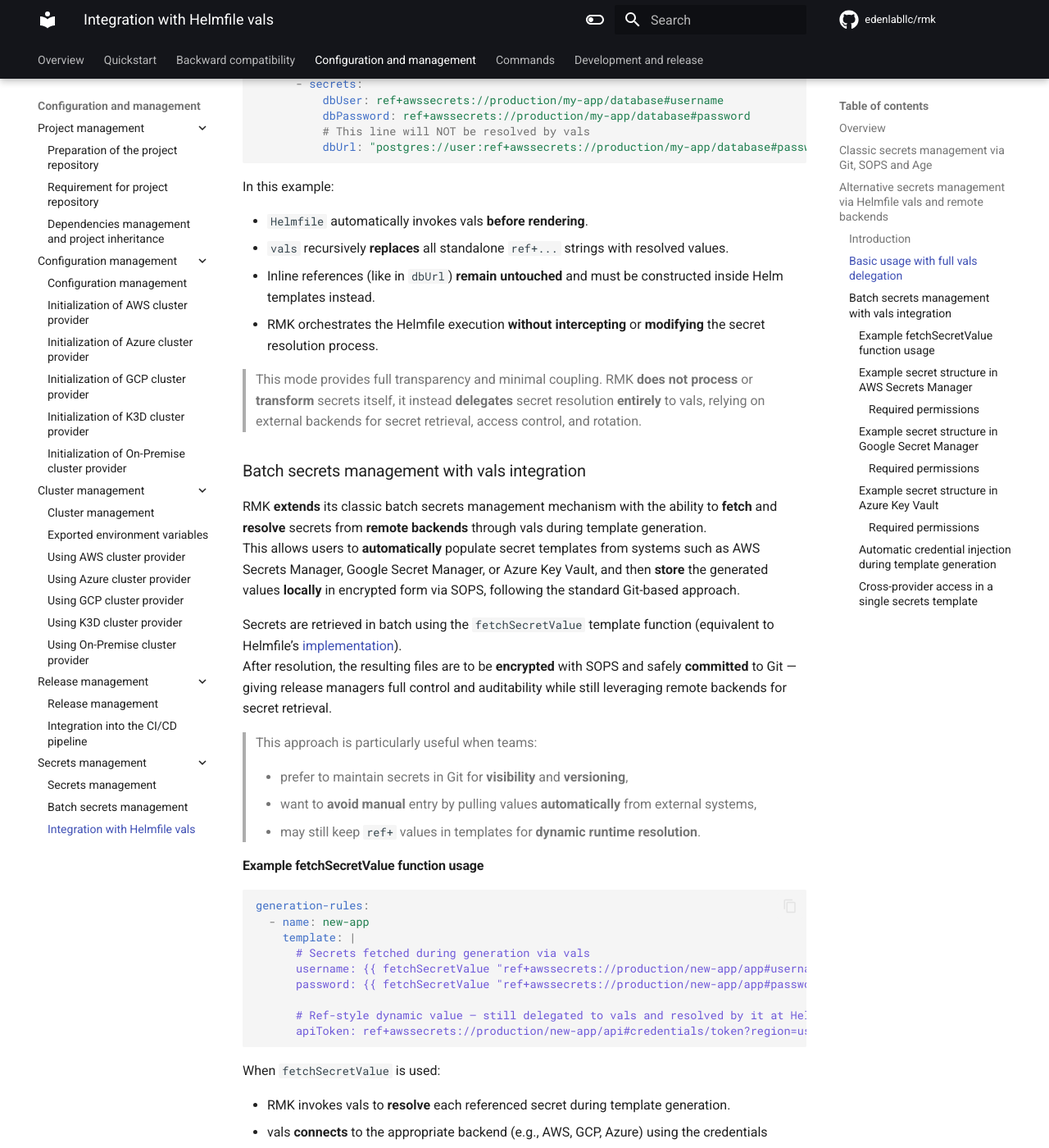
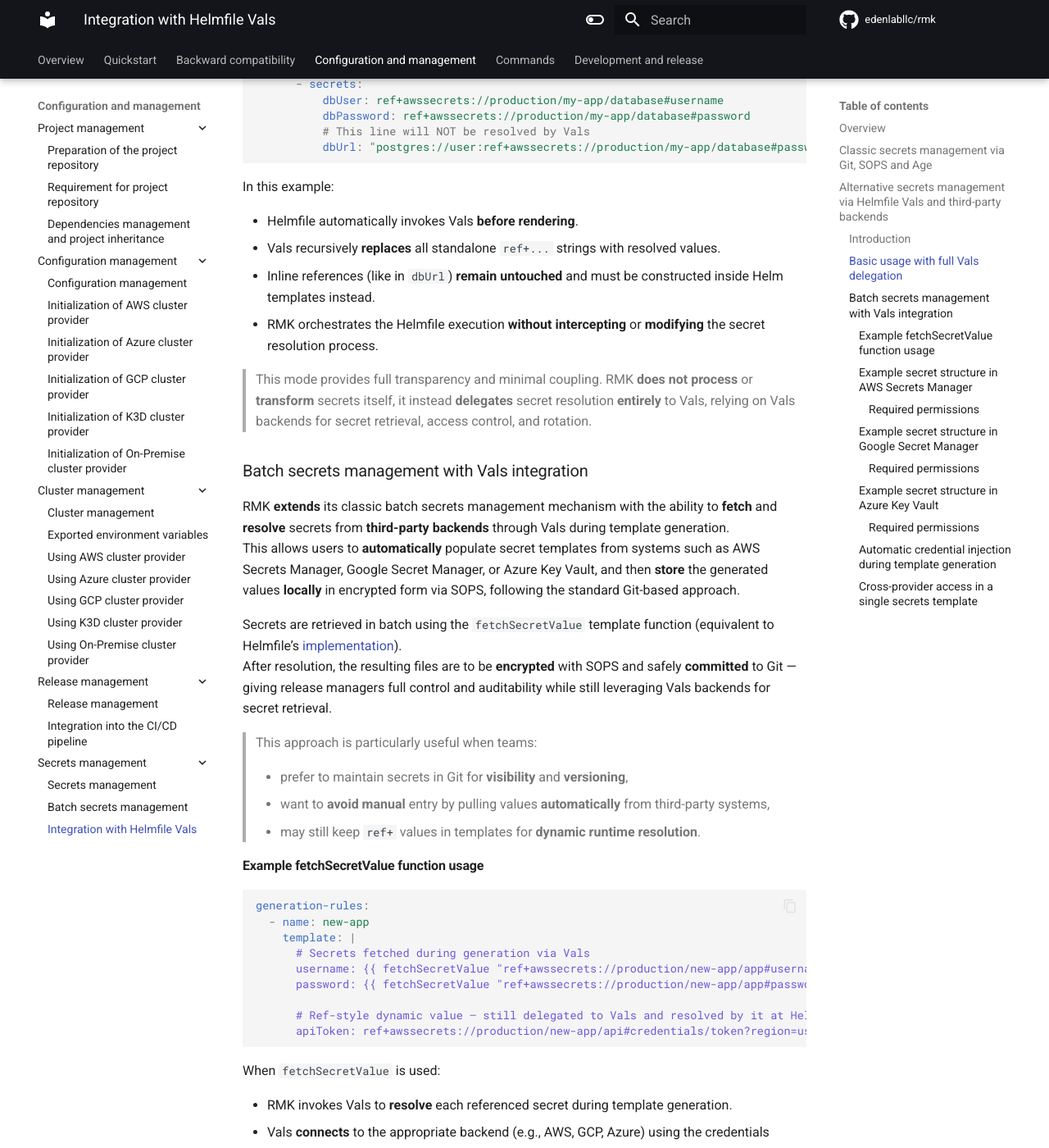
Before and after one commit to edenlabllc/rmk, an MkDocs documentation site: the page built from docs/configuration/secrets-management/helmfile-vals-integration.md, in a window 1280 px wide and 1400 px high, scrolled down 2154 px. Shown: the whole window at 82% size. Built offline with MkDocs 1.6.1 and Material for MkDocs 9.7.7, drawn with Linux system fonts in a browser that asks for light colours; comment, search, counter and statistics services are not loaded; the version menu is left out; some of the changed text lies outside the part shown.

Commit message:
Rename vals to Vals, external/remote to third-party backends in the helmfile-vals-integration.md doc.

````diff
--- a/docs/configuration/secrets-management/helmfile-vals-integration.md
+++ b/docs/configuration/secrets-management/helmfile-vals-integration.md
@@ -1,4 +1,4 @@
-# Integration with Helmfile vals
+# Integration with Helmfile Vals
 
 ## Overview
 
@@ -23,16 +23,16 @@ Key characteristics of the **Git-based** approach:
 
 > This approach for secrets management remains the **standard** and **manual** method in RMK.
 
-## Alternative secrets management via Helmfile vals and remote backends
+## Alternative secrets management via Helmfile Vals and third-party backends
 
 ### Introduction
 
 [Helmfile](https://helmfile.readthedocs.io/en/latest/) is used by RMK as its declarative release management layer
 for [Helm](https://helm.sh/)-based deployments.
-It includes built-in integration with [vals](https://github.com/helmfile/vals), allowing configuration parameters
-and secrets to be dynamically resolved from **external backends** during render time.
+It includes built-in integration with [Vals](https://github.com/helmfile/vals), allowing configuration parameters
+and secrets to be dynamically resolved from **third-party backends** during render time.
 
-Popular vals backends include:
+Popular Vals backends include:
 
 - [awssecrets](https://github.com/helmfile/vals?tab=readme-ov-file#aws-secrets-manager) – [AWS Secrets Manager](https://aws.amazon.com/secrets-manager/)
 - [gcpsecrets](https://github.com/helmfile/vals?tab=readme-ov-file#gcp-secrets-manager) – [Google Secret Manager](https://cloud.google.com/security/products/secret-manager)
@@ -45,13 +45,13 @@ See [Supported Backends](https://github.com/helmfile/vals#supported-backends) fo
 > This approach provides RMK with additional flexibility and extends its secrets management capabilities — particularly
 > useful when customers or release managers choose to **leverage** existing **third-party** secrets management systems.
 
-### Basic usage with full vals delegation
+### Basic usage with full Vals delegation
 
-During Helmfile rendering via RMK, vals **recursively** scans all
+During Helmfile rendering via RMK, Vals **recursively** scans all
 [YAML structures](https://en.wikipedia.org/wiki/YAML#Syntax)
 (maps, lists, scalar values) for strings that start with `ref+`. Each such value is resolved via the corresponding
 backend provider (e.g., AWS Secrets Manager, Vault, SOPS).
-If a `ref+` reference is found **inside a larger string**, vals **does not process it** — only standalone values are
+If a `ref+` reference is found **inside a larger string**, Vals **does not process it** — only standalone values are
 supported.
 
 **Example:**
@@ -66,25 +66,25 @@ releases:
       - secrets:
           dbUser: ref+awssecrets://production/my-app/database#username
           dbPassword: ref+awssecrets://production/my-app/database#password
-          # This line will NOT be resolved by vals
+          # This line will NOT be resolved by Vals
           dbUrl: "postgres://user:ref+awssecrets://production/my-app/database#password@db"
 ```
 
 In this example:
 
-- `Helmfile` automatically invokes vals **before rendering**.
-- `vals` recursively **replaces** all standalone `ref+...` strings with resolved values.
+- Helmfile automatically invokes Vals **before rendering**.
+- Vals recursively **replaces** all standalone `ref+...` strings with resolved values.
 - Inline references (like in `dbUrl`) **remain untouched** and must be constructed inside Helm templates instead.
 - RMK orchestrates the Helmfile execution **without intercepting** or **modifying** the secret resolution process.
 
 > This mode provides full transparency and minimal coupling. RMK **does not process** or **transform** secrets
-> itself, it instead **delegates** secret resolution **entirely** to vals,
-> relying on external backends for secret retrieval, access control, and rotation.
+> itself, it instead **delegates** secret resolution **entirely** to Vals,
+> relying on Vals backends for secret retrieval, access control, and rotation.
 
-### Batch secrets management with vals integration
+### Batch secrets management with Vals integration
 
 RMK **extends** its classic batch secrets management mechanism with the ability to **fetch** and **resolve** secrets
-from **remote backends** through vals during template generation.
+from **third-party backends** through Vals during template generation.
 This allows users to **automatically** populate secret templates from systems such as AWS Secrets Manager, Google
 Secret Manager, or Azure Key Vault, and then **store** the generated values **locally** in encrypted form via SOPS,
 following the standard Git-based approach.
@@ -92,12 +92,12 @@ following the standard Git-based approach.
 Secrets are retrieved in batch using the `fetchSecretValue` template function (equivalent to Helmfile’s
 [implementation](https://helmfile.readthedocs.io/en/latest/remote-secrets/#fetching-single-key)).
 After resolution, the resulting files are to be **encrypted** with SOPS and safely **committed** to Git — giving release
-managers full control and auditability while still leveraging remote backends for secret retrieval.
+managers full control and auditability while still leveraging Vals backends for secret retrieval.
 
 > This approach is particularly useful when teams:
 >
 > - prefer to maintain secrets in Git for **visibility** and **versioning**,
-> - want to **avoid manual** entry by pulling values **automatically** from external systems,
+> - want to **avoid manual** entry by pulling values **automatically** from third-party systems,
 > - may still keep `ref+` values in templates for **dynamic runtime resolution**.
 
 #### Example fetchSecretValue function usage
@@ -106,18 +106,18 @@ managers full control and auditability while still leveraging remote backends fo
 generation-rules:
   - name: new-app
     template: |
-      # Secrets fetched during generation via vals
+      # Secrets fetched during generation via Vals
       username: {{ fetchSecretValue "ref+awssecrets://production/new-app/app#username?region=us-east-1" }}
       password: {{ fetchSecretValue "ref+awssecrets://production/new-app/app#password?region=us-east-1" }}
 
-      # Ref-style dynamic value — still delegated to vals and resolved by it at Helmfile render time or release sync
+      # Ref-style dynamic value — still delegated to Vals and resolved by it at Helmfile render time or release sync
       apiToken: ref+awssecrets://production/new-app/api#credentials/token?region=us-east-1
 ```
 
 When `fetchSecretValue` is used:
 
-- RMK invokes vals to **resolve** each referenced secret during template generation.
-- vals **connects** to the appropriate backend (e.g., AWS, GCP, Azure) using the credentials available in the
+- RMK invokes Vals to **resolve** each referenced secret during template generation.
+- Vals **connects** to the appropriate backend (e.g., AWS, GCP, Azure) using the credentials available in the
   environment.
 - Each `ref+<backend>://...` reference **points** to a specific secret path and key within that backend.
 - Retrieved values are **injected** into the generated template prior to encryption.
@@ -125,7 +125,7 @@ When `fetchSecretValue` is used:
 After the template is rendered:
 
 - RMK **encrypts** the generated secret files using **SOPS**, maintaining the Git-based workflow and audit history.
-- Any remaining `ref+` entries **stay untouched** and are **dynamically resolved** by vals at render time during
+- Any remaining `ref+` entries **stay untouched** and are **dynamically resolved** by Vals at render time during
   Helmfile execution.
 
 > This end-to-end flow ensures that secrets can be **securely fetched**, optionally **stored** in Git in encrypted form,
@@ -272,7 +272,7 @@ az role assignment create \
 #### Automatic credential injection during template generation
 
 RMK **automatically** passes active **provider credentials** into the context of template generation,
-allowing **seamless** secret resolution from remote backends (e.g., AWS Secrets Manager, Azure Key Vault, GCP Secret
+allowing **seamless** secret resolution from third-party backends (e.g., AWS Secrets Manager, Azure Key Vault, GCP Secret
 Manager) **without manual** credential setup.
 
 For details about all supported cluster providers and their configuration attributes, see
@@ -285,7 +285,7 @@ rmk config init --cluster-provider aws
 ```
 
 RMK stores the credentials for that provider and **automatically injects** them during
-`rmk secret manager generate`, enabling vals to access the respective backend **transparently**.
+`rmk secret manager generate`, enabling Vals to access the respective backend **transparently**.
 As a result, secret references such as `ref+awssecrets://production/app#password` are **resolved automatically** at
 generation time — no environment configuration required.
 
@@ -313,13 +313,13 @@ generation-rules:
 
       # GCP-provided secret (requires GOOGLE_APPLICATION_CREDENTIALS)
       gcp:
-        apiKey: {{ fetchSecretValue "ref+gcpsecrets://projects/my-project/secrets/external-api-key/versions/latest" }}
+        apiKey: {{ fetchSecretValue "ref+gcpsecrets://my-api-key" }}
 
       # Azure-provided secret (requires AZURE_CLIENT_ID, AZURE_CLIENT_SECRET, AZURE_TENANT_ID)
       azure:
         storageKey: {{ fetchSecretValue "ref+azurekeyvault://my-vault/storage-key" }}
 
-      # Optional dynamic vals references still supported
+      # Optional dynamic Vals references still supported
       metrics:
         token: ref+vault://secret/data/observability#data.token
 ```
````
